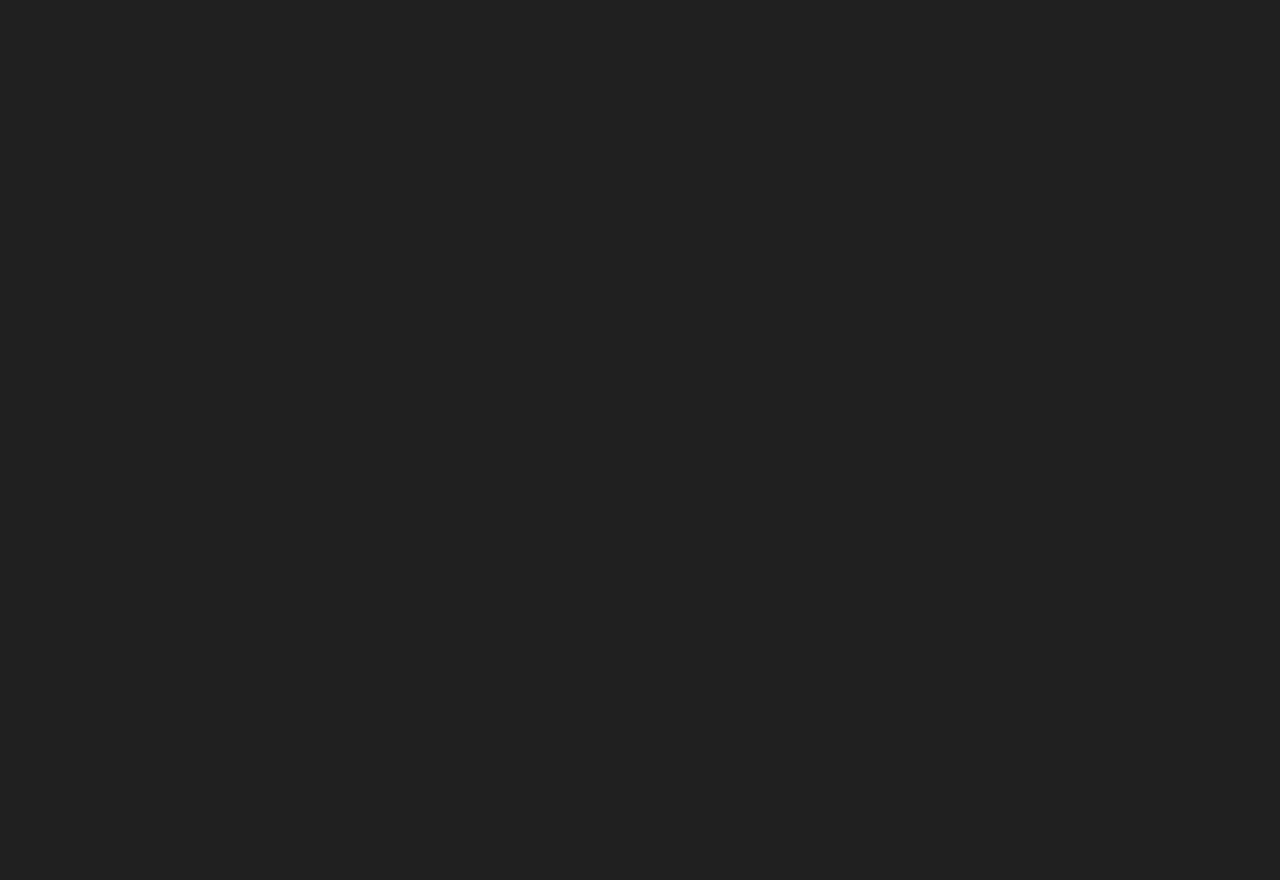
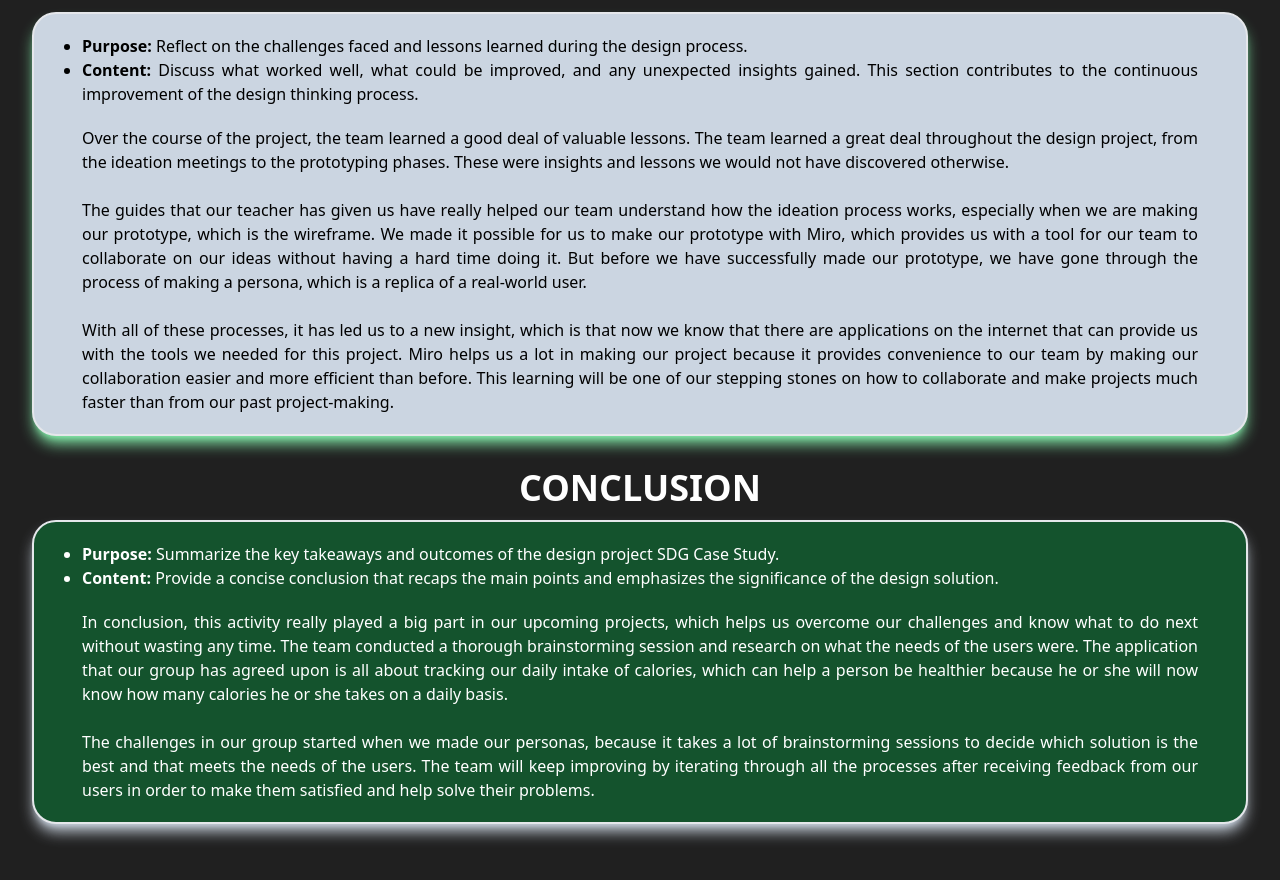
Before and after one commit to b1gmcdaddy/SDG-Case-Studies, a React (Vite) app: page /GoodHealthSDG in a window 1280 px wide. Shown: the part 4800-5680 px from the top of the page. Before the commit the page ends 4760 px from the top, so only its background shows below. Built offline with nearby package versions, Linux system fonts and the light colour scheme; the HTML template or start-up script is replaced by a standard one; a web font is replaced by a local one.

Commit message:
added: lessons & conclusion

```diff
--- a/src/pages/SDG1.jsx
+++ b/src/pages/SDG1.jsx
@@ -364,6 +364,87 @@ const SDG1 = () => {
           Calorie<span className="text-green-600">Snap</span>
         </h1>
       </div>
+
+      <div className="md:mt-10 xs:mt-10">
+        {/*LESSONS LEARNED SECTION*/}
+        <h2 className="text-2xl font-bold text-white md:inline">
+          LESSONS LEARNED
+        </h2>
+        <div className="border-solid border-2 border-grey-500 bg-slate-300 rounded-3xl mt-3 md:px-12 xs:px-8 py-5 shadow-lg shadow-green-300">
+          <ul className="list-disc text-black md:text-justify md:text-md">
+            <li>
+              <b>Purpose:</b> Reflect on the challenges faced and lessons
+              learned during the design process.
+            </li>
+            <li>
+              <b>Content:</b> Discuss what worked well, what could be improved,
+              and any unexpected insights gained. This section contributes to
+              the continuous improvement of the design thinking process.
+            </li>
+          </ul>
+          <p className="text-black md:text-justify mt-5 md:text-md">
+            Over the course of the project, the team learned a good deal of
+            valuable lessons. The team learned a great deal throughout the
+            design project, from the ideation meetings to the prototyping
+            phases. These were insights and lessons we would not have discovered
+            otherwise. <br />
+            <br />
+            The guides that our teacher has given us have really helped our team
+            understand how the ideation process works, especially when we are
+            making our prototype, which is the wireframe. We made it possible
+            for us to make our prototype with Miro, which provides us with a
+            tool for our team to collaborate on our ideas without having a hard
+            time doing it. But before we have successfully made our prototype,
+            we have gone through the process of making a persona, which is a
+            replica of a real-world user.
+            <br />
+            <br /> With all of these processes, it has led us to a new insight,
+            which is that now we know that there are applications on the
+            internet that can provide us with the tools we needed for this
+            project. Miro helps us a lot in making our project because it
+            provides convenience to our team by making our collaboration easier
+            and more efficient than before. This learning will be one of our
+            stepping stones on how to collaborate and make projects much faster
+            than from our past project-making.
+          </p>
+        </div>
+      </div>
+
+      <div className="md:mt-8 xs:mt-10 mb-14">
+        {/*Conclusion SECTION*/}
+        <h2 className="text-4xl font-bold text-white text-center">
+          CONCLUSION
+        </h2>
+        <div className="border-solid border-2 bg-green-900 rounded-3xl mt-3 md:px-12 xs:px-8 py-5 shadow-lg shadow-slate-300">
+          <ul className="list-disc text-white md:text-justify md:text-md">
+            <li>
+              <b>Purpose:</b> Summarize the key takeaways and outcomes of the
+              design project SDG Case Study.
+            </li>
+            <li>
+              <b>Content:</b> Provide a concise conclusion that recaps the main
+              points and emphasizes the significance of the design solution.
+            </li>
+          </ul>
+          <p className="text-white md:text-justify mt-5 md:text-md">
+            In conclusion, this activity really played a big part in our
+            upcoming projects, which helps us overcome our challenges and know
+            what to do next without wasting any time. The team conducted a
+            thorough brainstorming session and research on what the needs of the
+            users were. The application that our group has agreed upon is all
+            about tracking our daily intake of calories, which can help a person
+            be healthier because he or she will now know how many calories he or
+            she takes on a daily basis.
+            <br />
+            <br /> The challenges in our group started when we made our
+            personas, because it takes a lot of brainstorming sessions to decide
+            which solution is the best and that meets the needs of the users.
+            The team will keep improving by iterating through all the processes
+            after receiving feedback from our users in order to make them
+            satisfied and help solve their problems.
+          </p>
+        </div>
+      </div>
     </>
   );
 };
```
